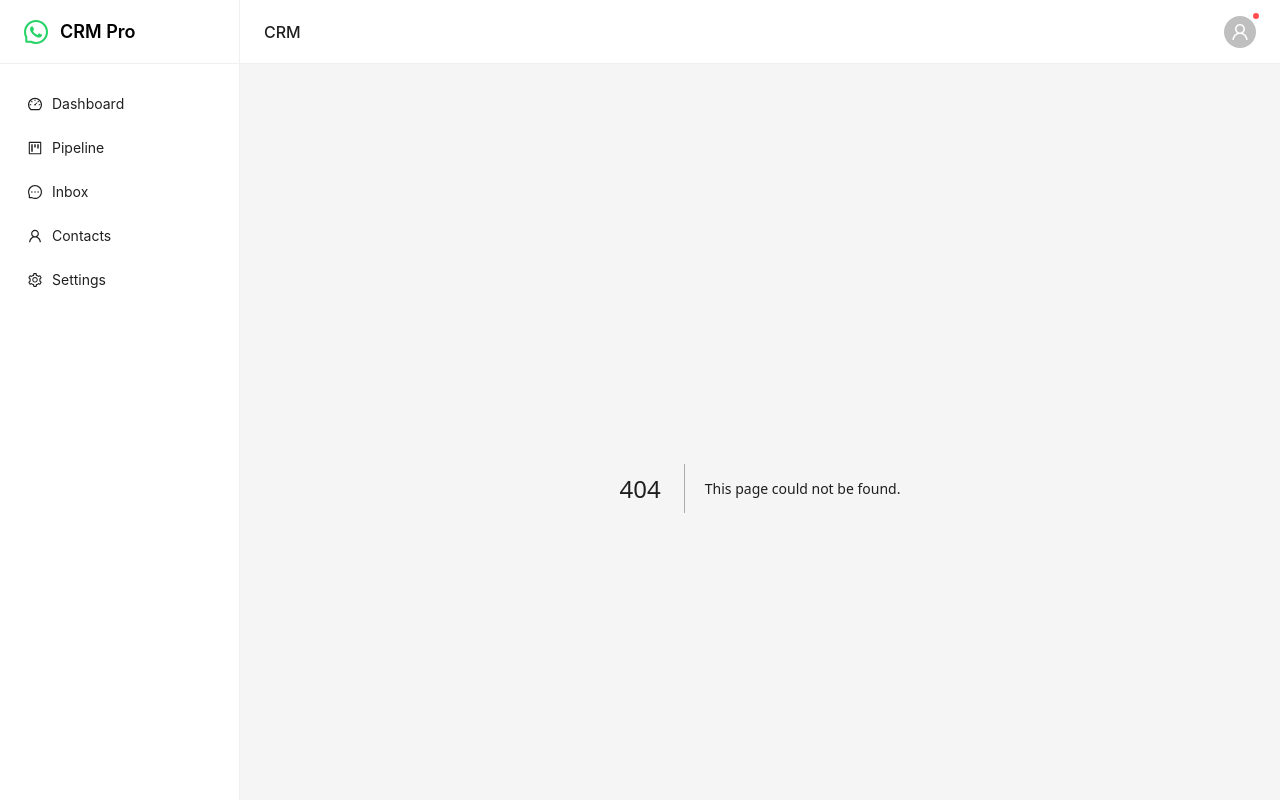
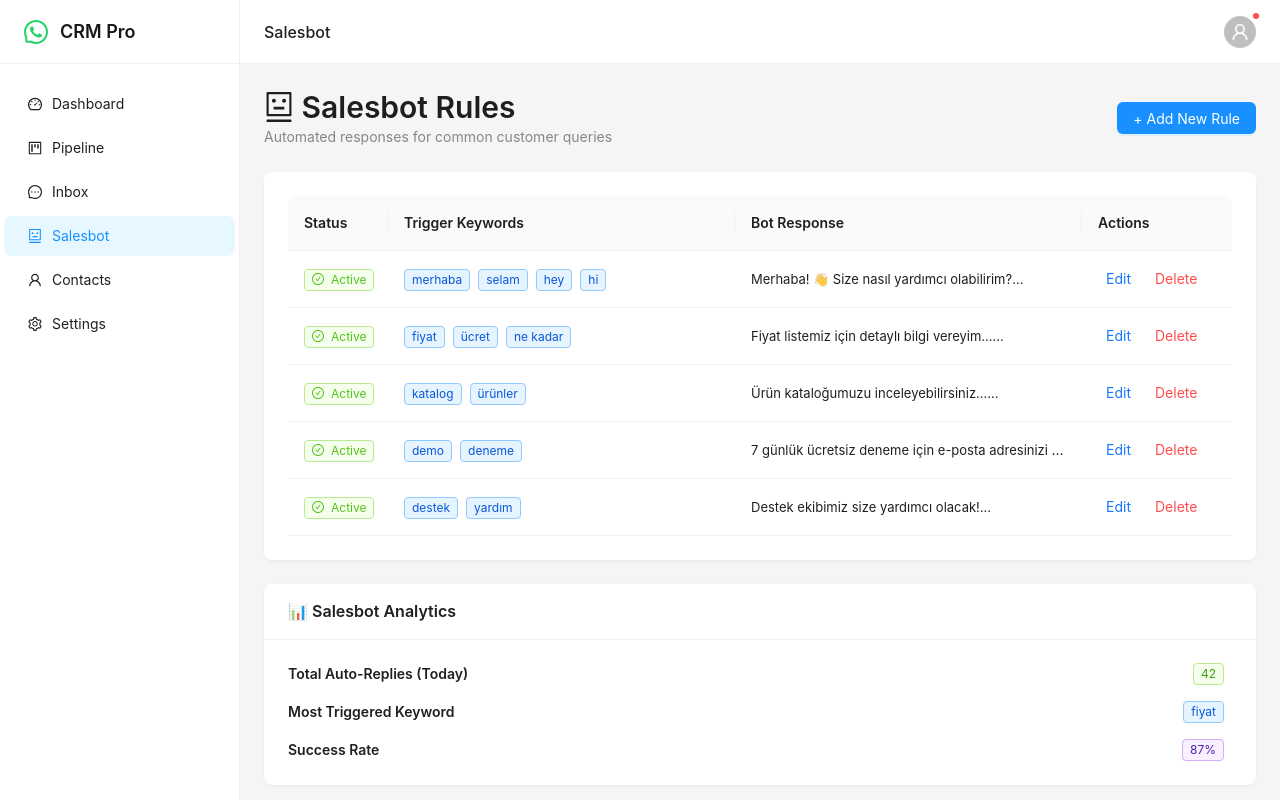
Before and after one commit to tlgselvi/crm-pro-whatsapp, a Next.js app: page /salesbot in a window 1280 px wide. Before the commit this address had no page. Shown: the top 800 px of the page. Built offline with nearby package versions, Linux system fonts and the light colour scheme.

Commit message:
Add Salesbot management page and menu item

```diff
--- /dev/null
+++ b/src/app/salesbot/page.tsx
@@ -0,0 +1,156 @@
+'use client';
+
+import React, { useEffect, useState } from 'react';
+import { Card, Table, Tag, Typography, Button, Space } from 'antd';
+import { RobotOutlined, CheckCircleOutlined } from '@ant-design/icons';
+
+const { Title, Text } = Typography;
+
+interface BotRule {
+    keywords: string[];
+    response: string;
+    autoReply: boolean;
+}
+
+export default function SalesbotPage() {
+    const [rules, setRules] = useState<BotRule[]>([]);
+    const [loading, setLoading] = useState(false);
+
+    useEffect(() => {
+        // In a real app, fetch from API
+        const defaultRules: BotRule[] = [
+            {
+                keywords: ['merhaba', 'selam', 'hey', 'hi'],
+                response: 'Merhaba! 👋 Size nasıl yardımcı olabilirim?',
+                autoReply: true,
+            },
+            {
+                keywords: ['fiyat', 'ücret', 'ne kadar'],
+                response: 'Fiyat listemiz için detaylı bilgi vereyim...',
+                autoReply: true,
+            },
+            {
+                keywords: ['katalog', 'ürünler'],
+                response: 'Ürün kataloğumuzu inceleyebilirsiniz...',
+                autoReply: true,
+            },
+            {
+                keywords: ['demo', 'deneme'],
+                response: '7 günlük ücretsiz deneme için e-posta adresinizi paylaşın.',
+                autoReply: true,
+            },
+            {
+                keywords: ['destek', 'yardım'],
+                response: 'Destek ekibimiz size yardımcı olacak!',
+                autoReply: true,
+            },
+        ];
+        setRules(defaultRules);
+    }, []);
+
+    const columns = [
+        {
+            title: 'Status',
+            key: 'status',
+            width: 100,
+            render: (_, record: BotRule) => (
+                <Tag icon={<CheckCircleOutlined />} color="success">
+                    Active
+                </Tag>
+            ),
+        },
+        {
+            title: 'Trigger Keywords',
+            dataIndex: 'keywords',
+            key: 'keywords',
+            render: (keywords: string[]) => (
+                <Space size={[0, 8]} wrap>
+                    {keywords.map((keyword, idx) => (
+                        <Tag key={idx} color="blue">
+                            {keyword}
+                        </Tag>
+                    ))}
+                </Space>
+            ),
+        },
+        {
+            title: 'Bot Response',
+            dataIndex: 'response',
+            key: 'response',
+            ellipsis: true,
+            render: (text: string) => (
+                <Text style={{ fontSize: 13 }}>{text.substring(0, 100)}...</Text>
+            ),
+        },
+        {
+            title: 'Actions',
+            key: 'actions',
+            width: 150,
+            render: () => (
+                <Space>
+                    <Button type="link" size="small">Edit</Button>
+                    <Button type="link" size="small" danger>Delete</Button>
+                </Space>
+            ),
+        },
+    ];
+
+    return (
+        <div>
+            <div style={{ display: 'flex', justifyContent: 'space-between', alignItems: 'center', marginBottom: 24 }}>
+                <div>
+                    <Title level={2} style={{ margin: 0 }}>
+                        <RobotOutlined /> Salesbot Rules
+                    </Title>
+                    <Text type="secondary">Automated responses for common customer queries</Text>
+                </div>
+                <Button type="primary">+ Add New Rule</Button>
+            </div>
+
+            <Card bordered={false}>
+                <Table
+                    dataSource={rules}
+                    columns={columns}
+                    rowKey={(record) => record.keywords.join('-')}
+                    loading={loading}
+                    pagination={false}
+                />
+            </Card>
+
+            <Card
+                title="📊 Salesbot Analytics"
+                bordered={false}
+                style={{ marginTop: 24 }}
+            >
+                <Space direction="vertical" size="middle" style={{ width: '100%' }}>
+                    <div style={{ display: 'flex', justifyContent: 'space-between' }}>
+                        <Text strong>Total Auto-Replies (Today)</Text>
+                        <Tag color="green">42</Tag>
+                    </div>
+                    <div style={{ display: 'flex', justifyContent: 'space-between' }}>
+                        <Text strong>Most Triggered Keyword</Text>
+                        <Tag color="blue">fiyat</Tag>
+                    </div>
+                    <div style={{ display: 'flex', justifyContent: 'space-between' }}>
+                        <Text strong>Success Rate</Text>
+                        <Tag color="purple">87%</Tag>
+                    </div>
+                </Space>
+            </Card>
+
+            <Card
+                title="💡 How It Works"
+                bordered={false}
+                style={{ marginTop: 24 }}
+            >
+                <ol style={{ paddingLeft: 20 }}>
+                    <li>Customer sends a WhatsApp message</li>
+                    <li>Salesbot scans the message for matching keywords</li>
+                    <li>If a match is found, bot auto-replies instantly</li>
+                    <li>Message is saved to database and appears in Inbox</li>
+                    <li>Agent can take over the conversation anytime</li>
+                </ol>
+            </Card>
+        </div>
+    );
+}
--- a/src/components/MainLayout.tsx
+++ b/src/components/MainLayout.tsx
@@ -9,6 +9,7 @@ import {
     SettingOutlined,
     WhatsAppOutlined,
     ProjectOutlined,
+    RobotOutlined,
 } from '@ant-design/icons';
 import { usePathname, useRouter } from 'next/navigation';
 import type { MenuProps } from 'antd';
@@ -37,6 +38,11 @@ const items: MenuItemType[] = [
         key: '/inbox',
         icon: <MessageOutlined />,
         label: 'Inbox',
+    },
+    {
+        key: '/salesbot',
+        icon: <RobotOutlined />,
+        label: 'Salesbot',
     },
     {
         key: '/contacts',
```
